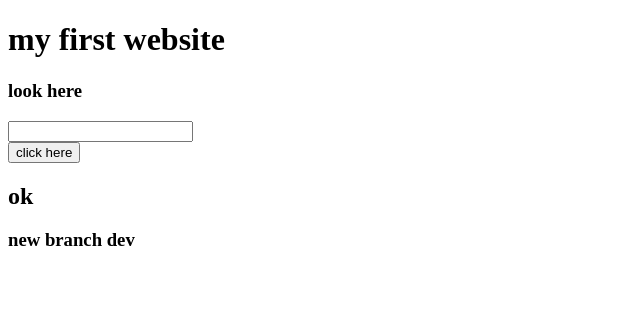
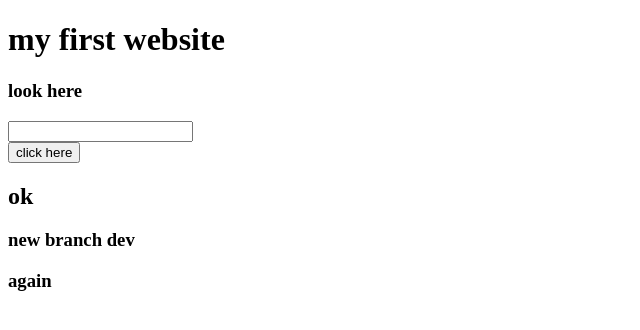
Before and after one commit to PAVEL990/my-first-website, a plain HTML site: page index.html in a window 1280 px wide. Shown: the full height of the page, 0-640 px from the left. Drawn offline with Linux system fonts and the light colour scheme.

Commit message:
again added

```diff
--- a/index.html
+++ b/index.html
@@ -14,5 +14,6 @@
     <button>click here</button>
     <h2>ok</h2>
     <h3>new branch dev</h3>
+    <h3>again</h3>
 </body>
 </html>
```
